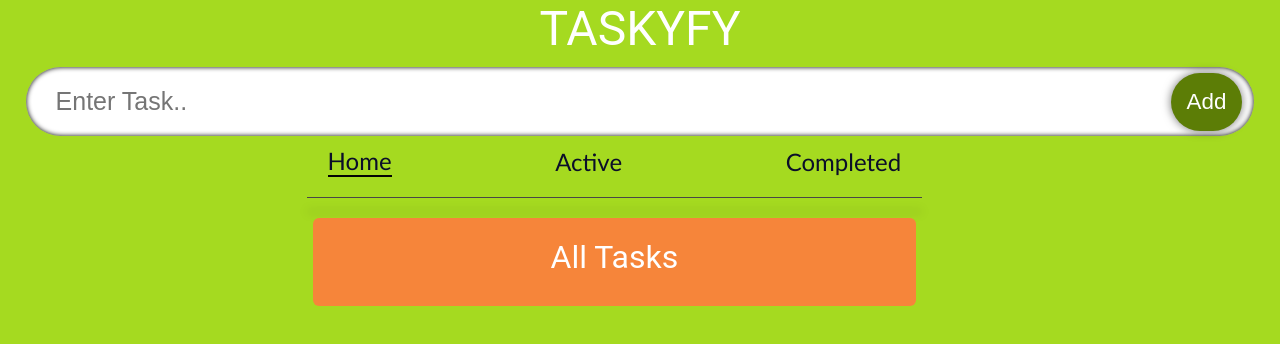
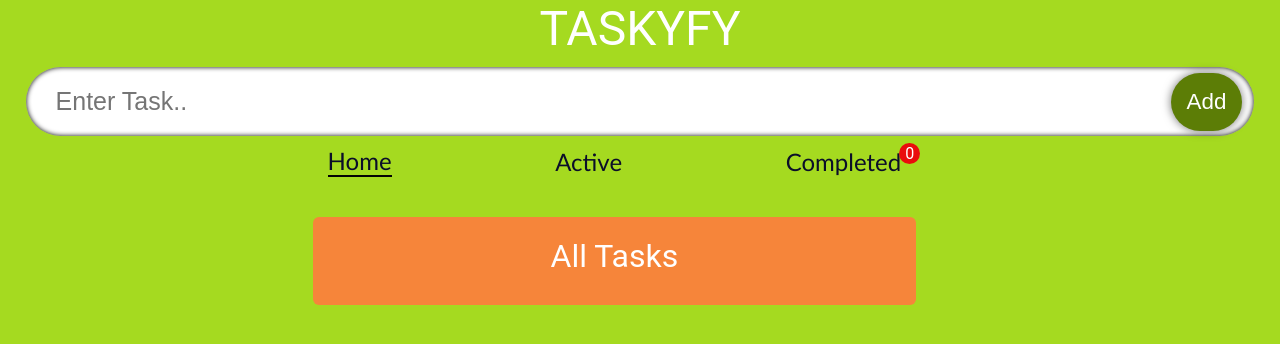
Before and after one commit to DarshanPro123/typeScript_Tutorial, a React (Vite) app in the folder taskyFyPractice1/: page / in a window 1280 px wide. Shown: the top 344 px of the page. Built offline with nearby package versions, Linux system fonts and the light colour scheme.

Commit message:
Add counter in navigation

```diff
--- a/taskyFyPractice1/src/components/TodoList.tsx
+++ b/taskyFyPractice1/src/components/TodoList.tsx
@@ -25,8 +25,12 @@ const TodoList: React.FC<TodoListProps> = ({
       <nav className="nav">
         <NavLink to="/">Home</NavLink>
         <NavLink to="/active">Active</NavLink>
-        <NavLink to="/complated">Completed</NavLink>
+        <div className="counter">
+          <NavLink to="/complated">Completed</NavLink>
+          <span>{complatedLength}</span>
+        </div>
       </nav>
+
       <div className="dark-line"></div>
 
       <Routes>
--- a/taskyFyPractice1/src/index.css
+++ b/taskyFyPractice1/src/index.css
@@ -81,13 +81,13 @@ body {
   margin: 0px auto;
 }
 
-.dark-line {
+/* .dark-line {
   background-color: #484747;
   height: 1.3px;
   width: 50%;
   margin: 0px auto;
   box-shadow: 0px 14px 10px rgba(0, 0, 0, 0.36);
-}
+} */
 
 .nav a {
   color: #0b0e29;
@@ -99,6 +99,20 @@ body {
 .active {
   border-bottom: 2px solid #030303;
   color: #0cdbea;
+}
+
+.counter {
+  position: relative;
+}
+
+.counter span {
+  position: absolute;
+  right: -19px;
+  top: -4px;
+  padding: 1px 6px;
+  border-radius: 60%;
+  background-color: #ea0c0c;
+  transition: 0.5s;
 }
 .todos {
   display: flex;
```
